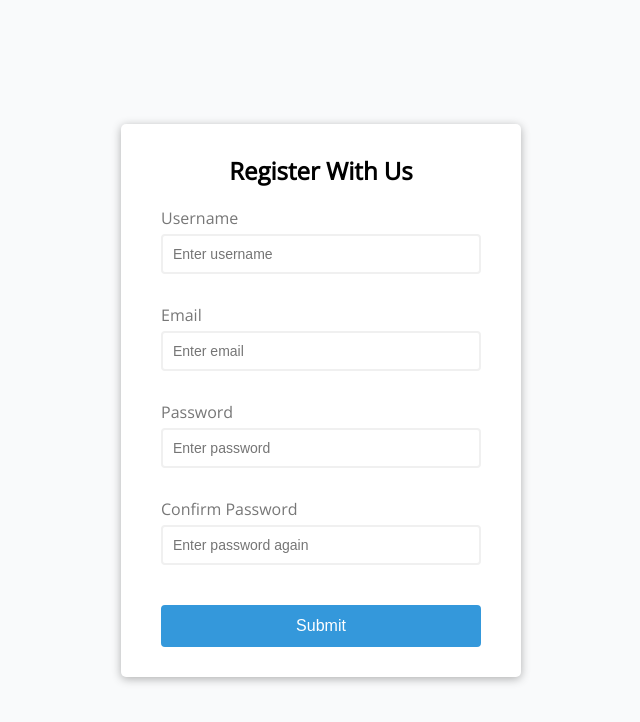
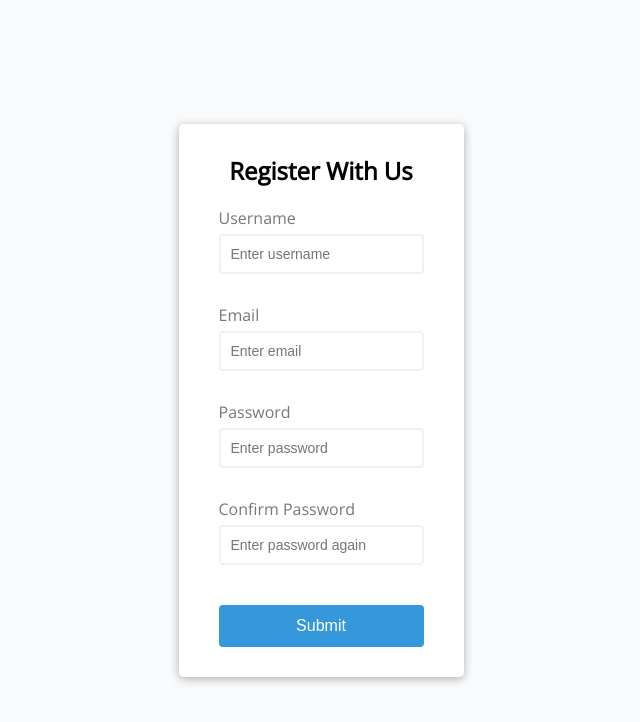
Before and after one commit to kodezero1/form-val, a website: page index.html in a window 1280 px wide. Shown: the whole page, without its empty margins (319-959 px from the left). Drawn offline with nearby package versions, Linux system fonts and the light colour scheme.

Commit message:
Update style.css

```diff
--- a/style.css
+++ b/style.css
@@ -23,7 +23,7 @@ body {
   background-color: #fff;
   border-radius: 5px;
   box-shadow: 0 2px 10px rgba(0, 0, 0, 0.3);
-  width: 400px;
+  width: (calc);
 }
 
 h2 {
```
